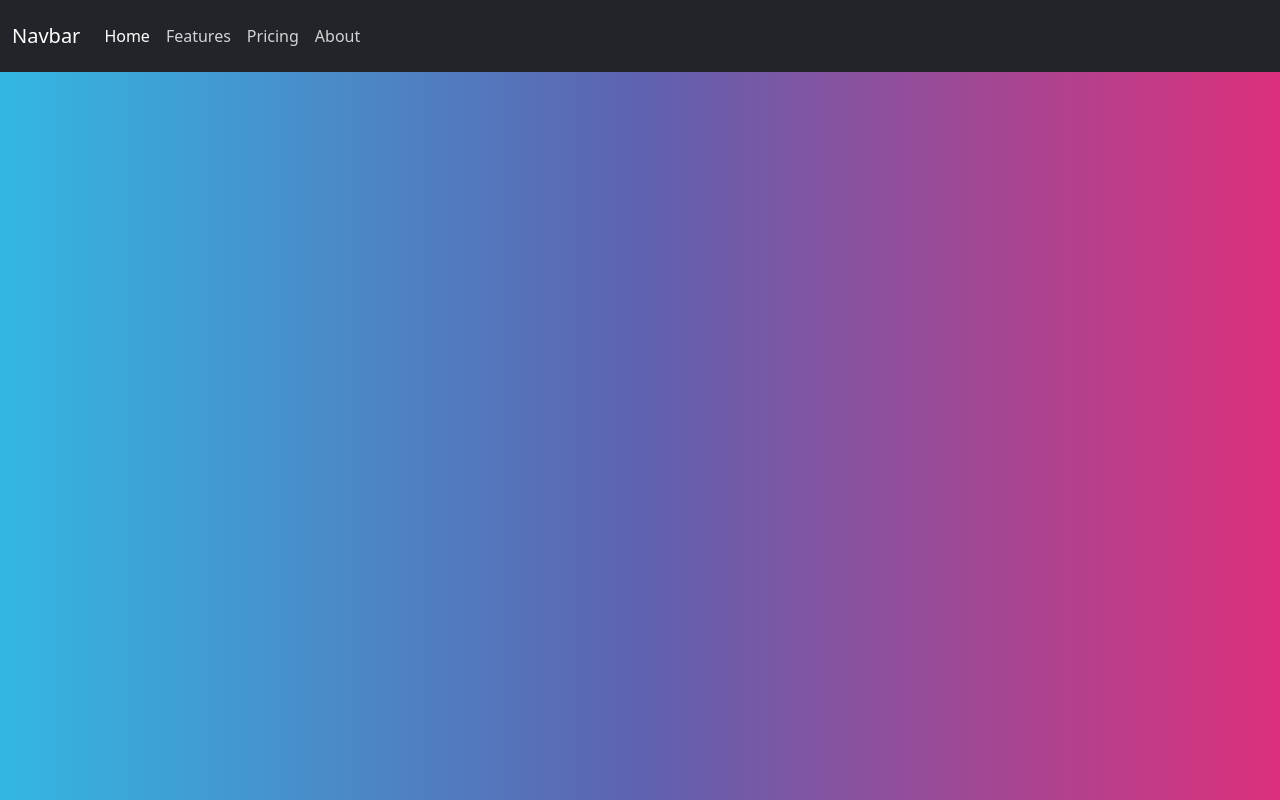
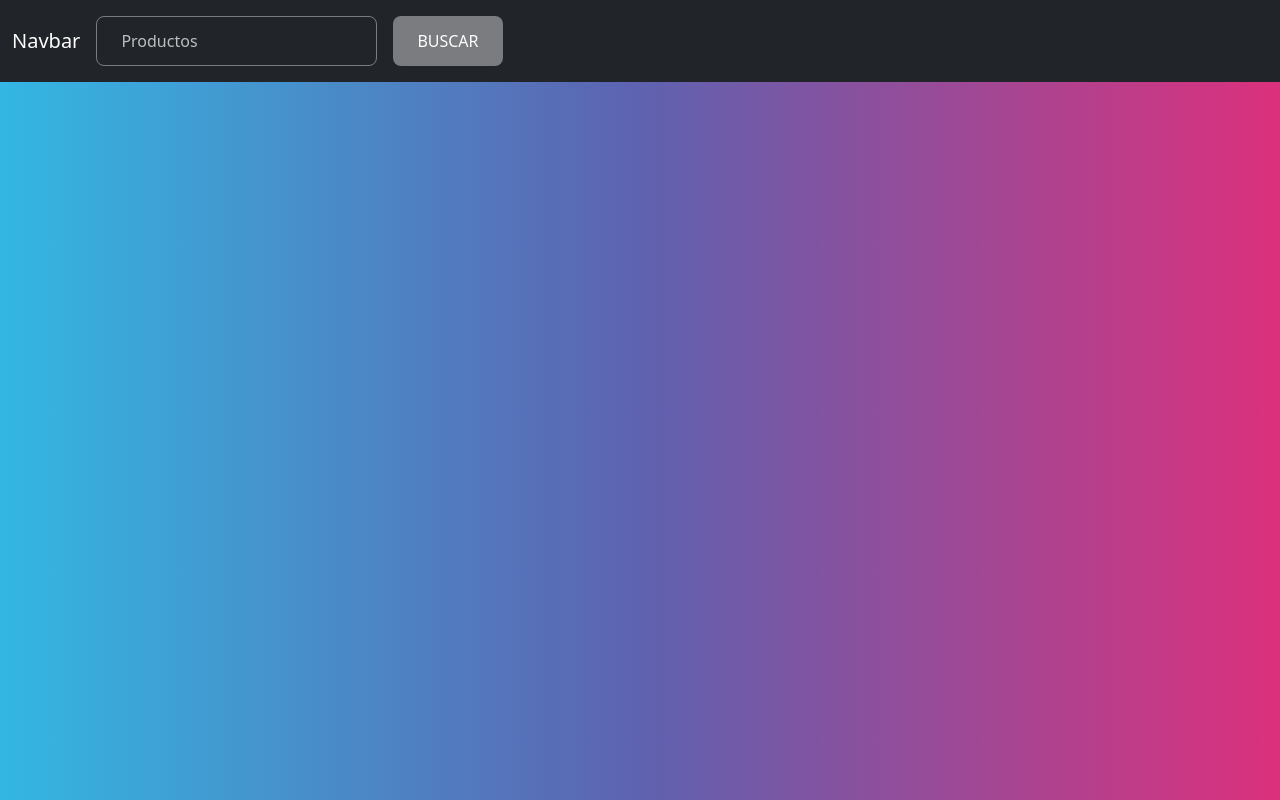
Before and after one commit to Victor23031975/subiendo_my-app, a React (Create React App) app: page / in a window 1280 px wide. Built offline with nearby package versions, Linux system fonts and the light colour scheme.

Commit message:
creando un nav

```diff
--- a/src/components/App.jsx
+++ b/src/components/App.jsx
@@ -1,38 +1,15 @@
 import './App.css';
+import React from 'react';
+import Nav from './Nav'
 
 function App() {
   return (
-    <div className="">
-      <nav className="navbar navbar-expand-lg navbar-dark bg-dark">
-    <div className="container-fluid">
-      <a className="navbar-brand" href="#">Navbar</a>
-      <button className="navbar-toggler" type="button" data-bs-toggle="collapse" data-bs-target="#navbarColor02" aria-controls="navbarColor02" aria-expanded="false" aria-label="Toggle navigation">
-        <span className="navbar-toggler-icon" />
-      </button>
-      <div className="collapse navbar-collapse" id="navbarColor02">
-        <ul className="navbar-nav me-auto">
-          <li className="nav-item">
-            <a className="nav-link active" href="#">Home
-              <span className="visually-hidden">(current)</span>
-            </a>
-          </li>
-          <li className="nav-item">
-            <a className="nav-link" href="#">Features</a>
-          </li>
-          <li className="nav-item">
-            <a className="nav-link" href="#">Pricing</a>
-          </li>
-          <li className="nav-item">
-            <a className="nav-link" href="#">About</a>
-          </li>
+    <>
 
-        </ul>
 
-      </div>
-    </div>
-  </nav>
+      <Nav/>
 
-     </div>
+     </>
   );
 }
 
--- /dev/null
+++ b/src/components/Form.jsx
@@ -0,0 +1,18 @@
+
+
+
+
+import React from 'react';
+
+const Form = ({contBuscar}) => {
+    return (
+        <>
+        <form className="d-flex">
+        <input className="form-control me-sm-2" type="text" placeholder={contBuscar} />
+        <button className="btn btn-secondary my-2 my-sm-0" type="submit">BUSCAR</button>
+      </form>
+        </>
+    );
+}
+
+export default Form;
--- /dev/null
+++ b/src/components/Nav.jsx
@@ -0,0 +1,27 @@
+
+
+import React from 'react';
+import Form from './Form'
+
+
+
+const Nav = () => {
+    return (
+        <>
+    <nav className="navbar navbar-expand-lg navbar-dark bg-dark">
+        <div className="container-fluid">
+            <a className="navbar-brand" href="#">Navbar</a>
+        <div className="collapse navbar-collapse" id="navbarColor02">
+
+            <Form contBuscar= "Productos"/>
+        </div>
+        </div>
+    </nav>
+
+
+
+        </>
+    );
+}
+
+export default Nav;
```
